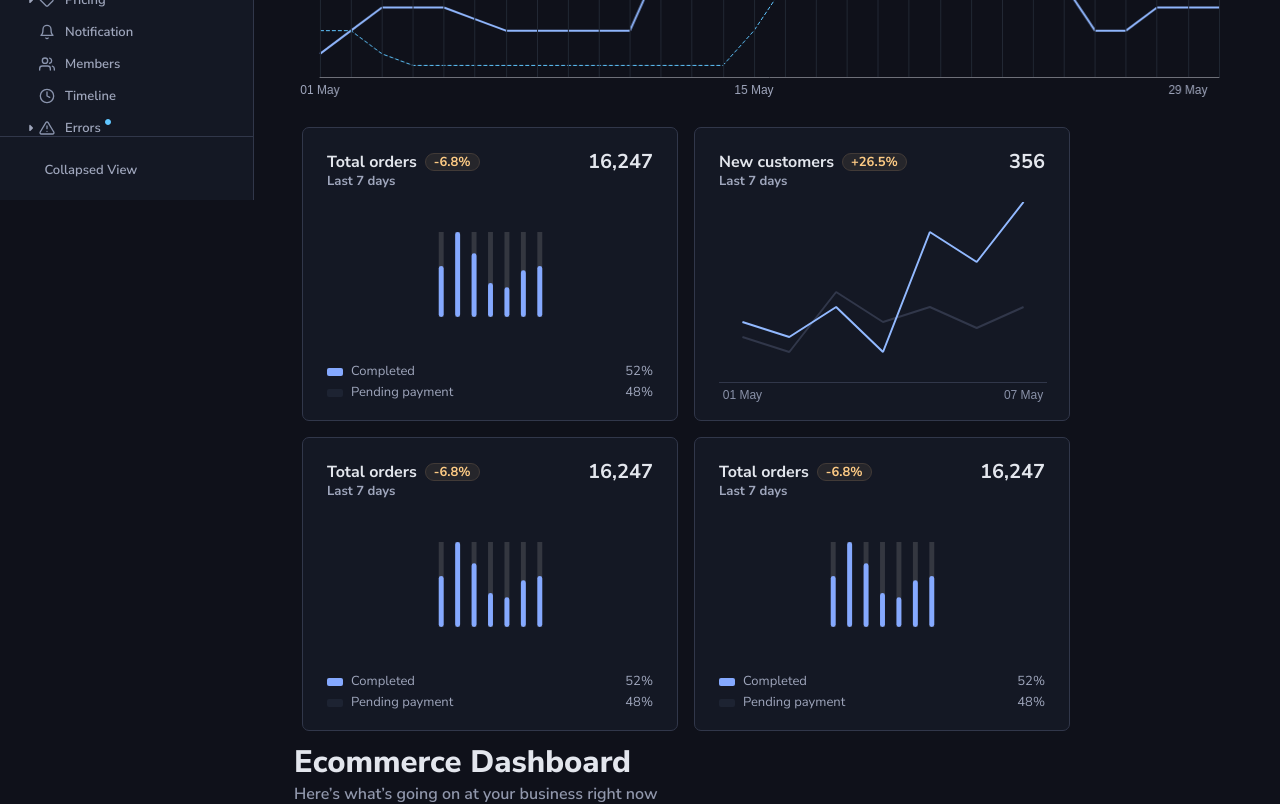
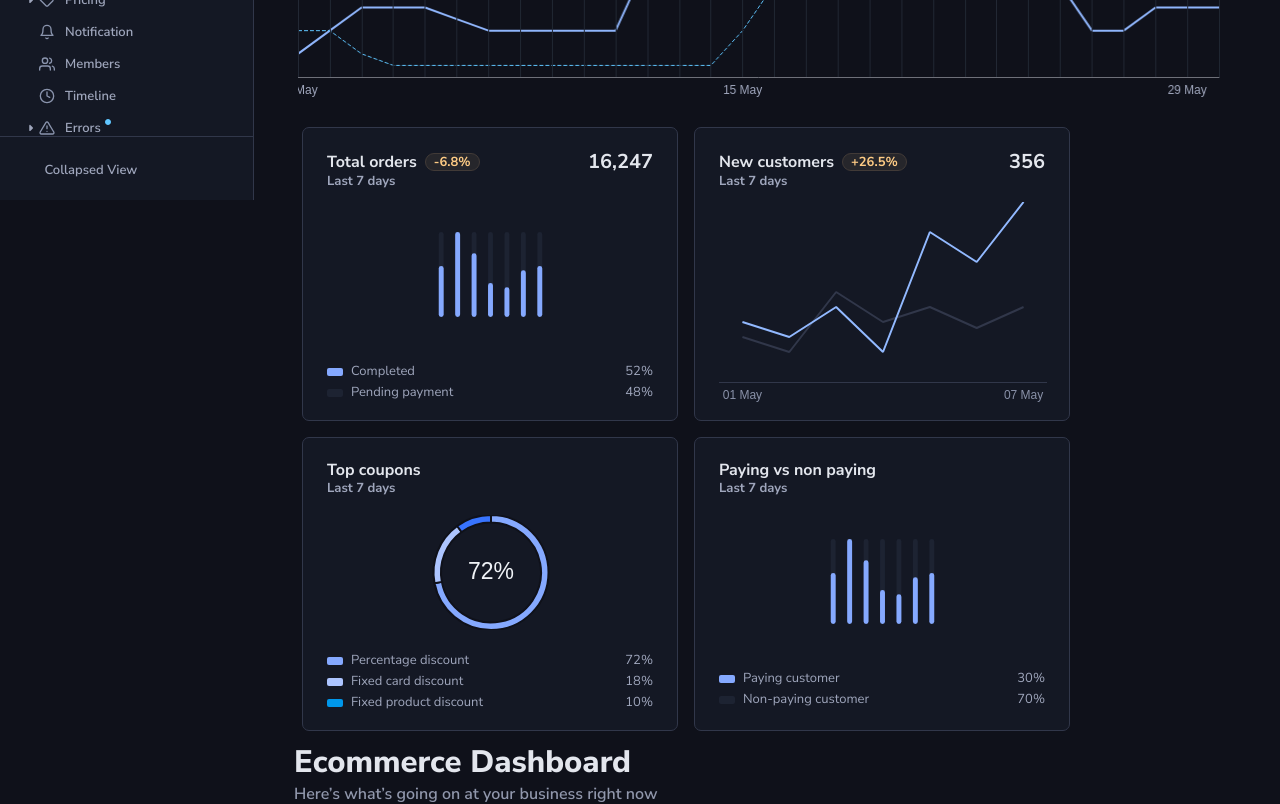
Before and after one commit to Sijonra/jda-admin-panel, a Next.js app: page / in a window 1280 px wide. Shown: the part 600-1404 px from the top of the page. Built offline with nearby package versions, Linux system fonts and the light colour scheme.

Commit message:
feat[JDA-0406]: add graphic for ChartCoupons

```diff
--- /dev/null
+++ b/components/EcommerceDashboard/EcommerceCharts/Charts/ChartCoupons.tsx
@@ -0,0 +1,60 @@
+import useTheme from '@/hooks/useTheme';
+import Echart from 'echarts-for-react';
+
+const ChartCoupons = () => {
+	const theme = useTheme((state) => state.theme);
+
+	const option = {
+		color: ['#85a9ff', '#adc5ff', '#3874ff'],
+		tooltip: {
+			trigger: 'item',
+			padding: [7, 10],
+			backgroundColor: theme === 'dark' ? '#222834' : '#eff2f6;',
+			borderColor: theme === 'dark' ? '#373e53' : '#cbd0dd',
+			borderWidth: 1,
+			transitionDuration: 0,
+			formatter: '{b}: {c}',
+			textStyle: {
+				color: theme === 'dark' ? '#ffffff' : '#000000',
+				fontSize: 14,
+				fontWeight: 'bold',
+			},
+		},
+		legend: { show: false },
+		series: [
+			{
+				name: '72%',
+				type: 'pie',
+				radius: ['100%', '87%'],
+				avoidLabelOverlap: false,
+				emphasis: {
+					scale: false,
+					itemStyle: {
+						color: 'inherit',
+					},
+				},
+				itemStyle: {
+					borderWidth: 2,
+					borderColor: theme === 'dark' ? '#0f111a' : '#f5f7fa',
+				},
+				label: {
+					show: true,
+					position: 'center',
+					formatter: '{a}',
+					fontSize: 23,
+					color: theme === 'dark' ? '#eff2f6' : '#141824',
+				},
+				data: [
+					{ value: 7200000, name: 'Percentage discount' },
+					{ value: 1800000, name: 'Fixed card discount' },
+					{ value: 1000000, name: 'Fixed product discount' },
+				],
+			},
+		],
+		grid: { containLabel: true, width: 328, height: 115 },
+	};
+
+	return <Echart style={{ height: '115px' }} option={option} />;
+};
+
+export default ChartCoupons;
--- a/components/EcommerceDashboard/EcommerceCharts/Charts/ChartOrders.tsx
+++ b/components/EcommerceDashboard/EcommerceCharts/Charts/ChartOrders.tsx
@@ -47,6 +47,10 @@ const ChardOrders = () => {
 					color: theme === 'dark' ? '#85A9FF' : '#3C7EFF',
 					barBorderRadius: [5, 5, 5, 5],
 				},
+				backgroundStyle: {
+					borderRadius: 10,
+					color: theme === 'dark' ? '#1d2332' : '#e5edff',
+				},
 			},
 		],
 		tooltip: {
--- a/components/EcommerceDashboard/EcommerceCharts/EcommerceCharts.module.scss
+++ b/components/EcommerceDashboard/EcommerceCharts/EcommerceCharts.module.scss
@@ -20,7 +20,6 @@
 	border: 1px solid var(--phoenix-card-border-color);
 	border-radius: calc(0.5rem - 1px);
 	margin: 0 8px 16px 8px;
-	overflow: hidden;
 
 	&-heading {
 		display: flex;
@@ -78,6 +77,16 @@
 		padding-top: 10px;
 	}
 
+	&-chart--3 {
+		width: 328px;
+		height: 115px;
+		margin-bottom: 24px;
+		margin-top: 20px;
+	}
+
+	&--chart--3 {
+	}
+
 	&-footer {
 		margin-top: 8px;
 		&__item {
@@ -100,6 +109,12 @@
 			}
 			&--2 {
 				background-color: var(--phoenix-badge-background-2);
+			}
+			&--coupons2 {
+				background-color: rgba(var(--phoenix-primary-200-rgb));
+			}
+			&--coupons3 {
+				background-color: rgba(var(--phoenix-info-500-rgb));
 			}
 		}
 
--- a/components/EcommerceDashboard/EcommerceCharts/EcommerceCharts.tsx
+++ b/components/EcommerceDashboard/EcommerceCharts/EcommerceCharts.tsx
@@ -5,6 +5,7 @@ import styles from './EcommerceCharts.module.scss';
 import classNames from 'classnames/bind';
 import ChardOrders from './Charts/ChartOrders';
 import ChartCustomers from './Charts/ChartCustomers';
+import ChartCoupons from './Charts/ChartCoupons';
 
 const cx = classNames.bind(styles);
 
@@ -73,23 +74,72 @@ const EcommerceCharts: FC = () => {
 					<ChartCustomers />
 				</div>
 			</div>
-			<div className={cx('chart-orders', 'eccommerce-chart')}>
+			<div className={cx('chart-coupons', 'eccommerce-chart')}>
 				<div className={cx('eccommerce-chart-heading')}>
 					<div className={cx('eccommerce-chart-heading__text')}>
 						<h5 className={cx('eccommerce-chart-heading__title')}>
-							Total orders
-							<div className={cx('eccommerce-chart-heading__label')}>
-								-6.8%
-							</div>
+							Top coupons
 						</h5>
 						<p className={cx('eccommerce-chart-heading__subtitle')}>
 							Last 7 days
 						</p>
 					</div>
-					<div className={cx('eccommerce-chart-heading__value')}>16,247</div>
+				</div>
+				<div className={cx('eccommerce-chart-chart--3')}>
+					<ChartCoupons />
+				</div>
+				<div className={cx('eccommerce-chart-footer')}>
+					<div className={cx('eccommerce-chart-footer__item')}>
+						<div
+							className={cx(
+								'eccommerce-chart-footer__label',
+								'eccommerce-chart-footer__label--1',
+								'eccommerce-chart-footer__label--coupons1'
+							)}></div>
+						<div className={cx('eccommerce-chart-footer__text')}>
+							Percentage discount
+						</div>
+						<div className={cx('eccommerce-chart-footer__value')}>72%</div>
+					</div>
+					<div className={cx('eccommerce-chart-footer__item')}>
+						<div
+							className={cx(
+								'eccommerce-chart-footer__label',
+								'eccommerce-chart-footer__label--2',
+								'eccommerce-chart-footer__label--coupons2'
+							)}></div>
+						<div className={cx('eccommerce-chart-footer__text')}>
+							Fixed card discount
+						</div>
+						<div className={cx('eccommerce-chart-footer__value')}>18%</div>
+					</div>
+					<div className={cx('eccommerce-chart-footer__item')}>
+						<div
+							className={cx(
+								'eccommerce-chart-footer__label',
+								'eccommerce-chart-footer__label--2',
+								'eccommerce-chart-footer__label--coupons3'
+							)}></div>
+						<div className={cx('eccommerce-chart-footer__text')}>
+							Fixed product discount
+						</div>
+						<div className={cx('eccommerce-chart-footer__value')}>10%</div>
+					</div>
+				</div>
+			</div>
+			<div className={cx('chart-paying', 'eccommerce-chart')}>
+				<div className={cx('eccommerce-chart-heading')}>
+					<div className={cx('eccommerce-chart-heading__text')}>
+						<h5 className={cx('eccommerce-chart-heading__title')}>
+							Paying vs non paying
+						</h5>
+						<p className={cx('eccommerce-chart-heading__subtitle')}>
+							Last 7 days
+						</p>
+					</div>
 				</div>
 				<div className={cx('eccommerce-chart-chart--1')}>
-					<ChardOrders />{' '}
+					<ChardOrders />
 				</div>
 				<div className={cx('eccommerce-chart-footer')}>
 					<div className={cx('eccommerce-chart-footer__item')}>
@@ -99,9 +149,9 @@ const EcommerceCharts: FC = () => {
 								'eccommerce-chart-footer__label--1'
 							)}></div>
 						<div className={cx('eccommerce-chart-footer__text')}>
-							Completed
+							Paying customer
 						</div>
-						<div className={cx('eccommerce-chart-footer__value')}>52%</div>
+						<div className={cx('eccommerce-chart-footer__value')}>30%</div>
 					</div>
 					<div className={cx('eccommerce-chart-footer__item')}>
 						<div
@@ -110,52 +160,9 @@ const EcommerceCharts: FC = () => {
 								'eccommerce-chart-footer__label--2'
 							)}></div>
 						<div className={cx('eccommerce-chart-footer__text')}>
-							Pending payment
+							Non-paying customer
 						</div>
-						<div className={cx('eccommerce-chart-footer__value')}>48%</div>
-					</div>
-				</div>
-			</div>
-			<div className={cx('chart-orders', 'eccommerce-chart')}>
-				<div className={cx('eccommerce-chart-heading')}>
-					<div className={cx('eccommerce-chart-heading__text')}>
-						<h5 className={cx('eccommerce-chart-heading__title')}>
-							Total orders
-							<div className={cx('eccommerce-chart-heading__label')}>
-								-6.8%
-							</div>
-						</h5>
-						<p className={cx('eccommerce-chart-heading__subtitle')}>
-							Last 7 days
-						</p>
-					</div>
-					<div className={cx('eccommerce-chart-heading__value')}>16,247</div>
-				</div>
-				<div className={cx('eccommerce-chart-chart--1')}>
-					<ChardOrders />{' '}
-				</div>
-				<div className={cx('eccommerce-chart-footer')}>
-					<div className={cx('eccommerce-chart-footer__item')}>
-						<div
-							className={cx(
-								'eccommerce-chart-footer__label',
-								'eccommerce-chart-footer__label--1'
-							)}></div>
-						<div className={cx('eccommerce-chart-footer__text')}>
-							Completed
-						</div>
-						<div className={cx('eccommerce-chart-footer__value')}>52%</div>
-					</div>
-					<div className={cx('eccommerce-chart-footer__item')}>
-						<div
-							className={cx(
-								'eccommerce-chart-footer__label',
-								'eccommerce-chart-footer__label--2'
-							)}></div>
-						<div className={cx('eccommerce-chart-footer__text')}>
-							Pending payment
-						</div>
-						<div className={cx('eccommerce-chart-footer__value')}>48%</div>
+						<div className={cx('eccommerce-chart-footer__value')}>70%</div>
 					</div>
 				</div>
 			</div>
--- a/components/EcommerceDashboard/EcommerceSells/SellsChart/SellsChart.tsx
+++ b/components/EcommerceDashboard/EcommerceSells/SellsChart/SellsChart.tsx
@@ -6,7 +6,7 @@ const SellsChart = () => {
 
 	const option = {
 		grid: {
-			left: 22,
+			left: 0,
 			right: 1,
 			top: 2,
 			bottom: 0,
```
